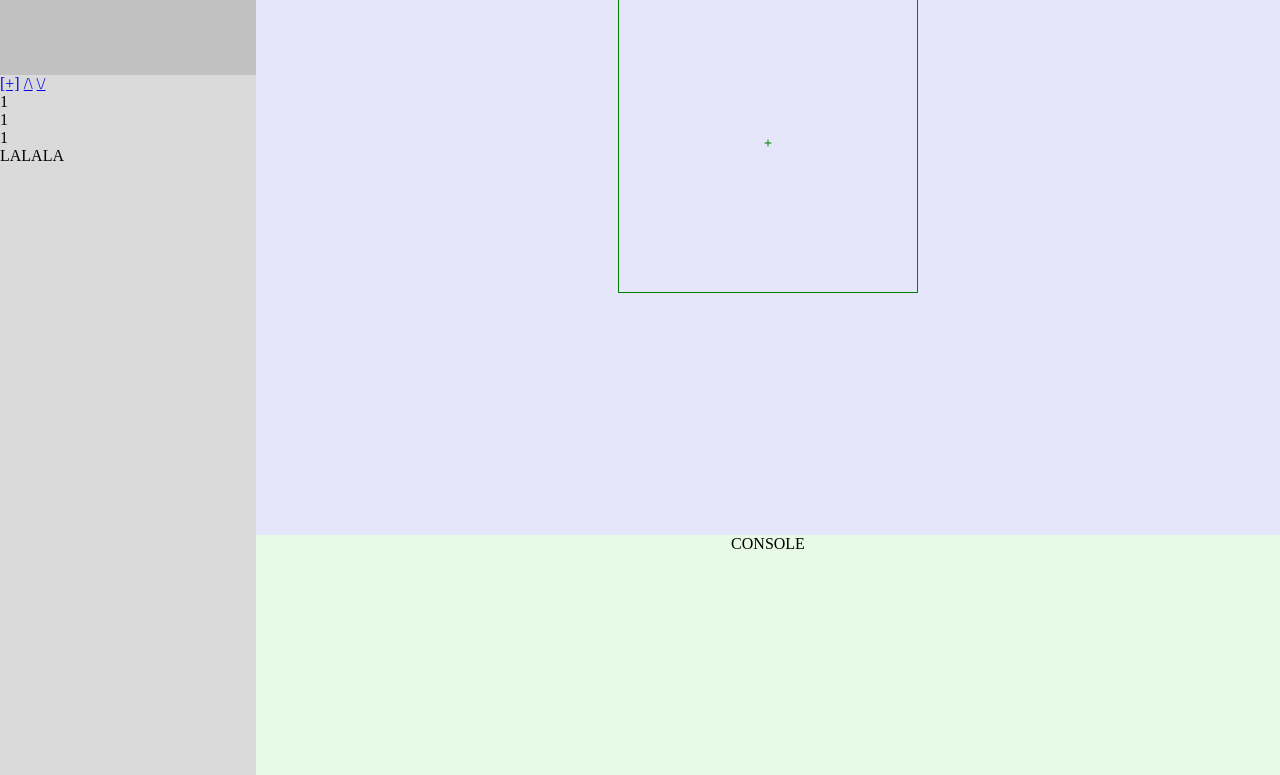
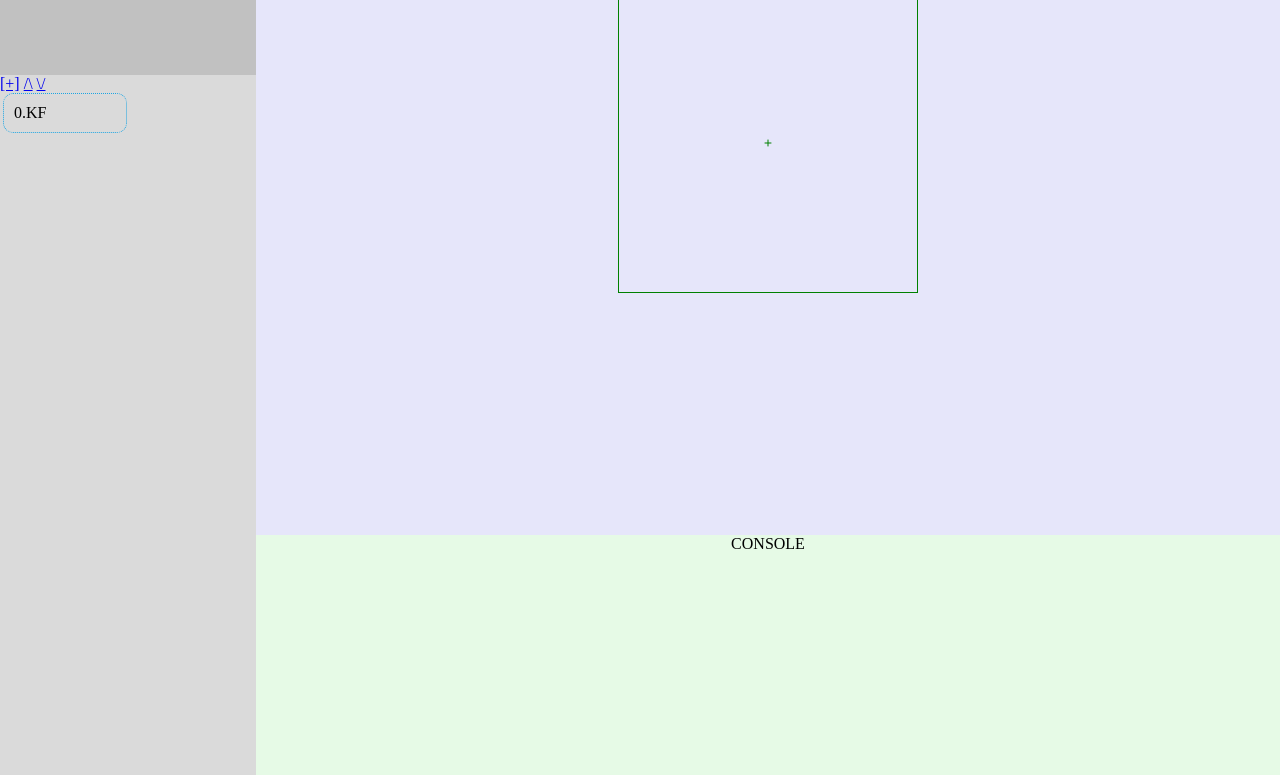
Before and after one commit to flockonus/javascriptinmotion, a plain HTML site: page index.html in a window 1280 px wide. Shown: the part 25-800 px from the top of the page. Drawn offline with nearby package versions, Linux system fonts and the light colour scheme.

Commit message:
KeyFrame is now selectable

```diff
--- a/index.html
+++ b/index.html
@@ -72,6 +72,20 @@
 					height: 30%;
 					background-color: #e6fae6;
 				}
+
+			dd{
+				-moz-border-radius: 10px;
+				-webkit-border-radius: 10px;
+				border: 2px solid #0e506e;
+				width: 40%;
+				padding: 10px;
+				margin-bottom: 5px;
+				margin-left: 3px;
+			}
+
+			.selected{
+				border: 1px dotted #1ca5e3;
+			}
 		</style>
 
 		<script type="text/javascript">
@@ -82,10 +96,11 @@
 
 		<script type="text/javascript">
 			// point-zero baby ;)
-			var $key_frames = []
-			var $dt = null;
+			var $kfs = []
+			var $dt = null
 			// {v: 'view', d: 'draw',  }
 			var $mode = "v"
+			var $focused_kf = null
 
 
 			// Aplico a Altura
@@ -99,9 +114,8 @@
 
 			function bind_keys(){
 				j(document).bind('keydown', 'd', function(){
-					$mode = 'd'
+					change_mode('draw')
 				});
-
 			}
 
 			j(document).ready( function(){
@@ -112,24 +126,23 @@
 				$dt = new DrawingTable('drawingtable')
 				$dt.reset()
 				add_key_frame()
+				j('#keyframes dd').live('click', function(e){
+					_focus_key_frame( e.target )
+				})
 			})
 
 			function add_key_frame(){
-				var num = _add_key_frame(null)
+				kf = new KeyFrame()
+				$kfs.push(kf)
+				j('#keyframes').append('<dd>'+($kfs.length-1)+'.'+kf.preview()+'</dd>')
 				scroll_down()
-				_focus_key_frame(num)
+				_focus_key_frame( j('#keyframes').children(':eq('+($kfs.length-1)+')'  ) )
 			}
 
-			function _focus_key_frame(number){
-				(number)
-			}
-
-			function _add_key_frame(where){
-				kf = new KeyFrame()
-				$key_frames.push(kf)
-				j('#keyframes').append('<dd>LALALA</dd>')
-				// mock
-				return $key_frames.length - 1
+			function _focus_key_frame(frame_node){
+				j('.selected').removeClass('selected')
+				j(frame_node).addClass('selected')
+				//scroll there somehow == scroll_down?
 			}
 
 			function scroll_down(){
@@ -145,17 +158,16 @@
     <body>
 
 		<div id="left">
+
     		<div id="header">
         		<h3>JavaScript In Motion</h3>
     		</div>
+
 			<div id="timeline">
 				<a href="javascript: add_key_frame();">[+]</a>
 					<a href="javascript: scroll_up();">/\</a>
 						<a href="javascript: scroll_down();">\/</a>
-				<dl id="keyframes"> <!-- reflects the state of the var keyframes[] -->
-					<dd class="frame-line">1</dd>
-					<dd class="frame-line">1</dd>
-					<dd class="frame-line">1</dd>
+				<dl id="keyframes"> <!-- reflects the state of the var $kfs[] -->
 				</dl>
 			</div>
     	</div>
--- a/lib/inmotion/drawing_table.js
+++ b/lib/inmotion/drawing_table.js
@@ -18,9 +18,9 @@ function DrawingTable(canvas_id){
 	this.center_y = this.h/2.0
 	this.center_rate = 100.0 // bigger the number, smaller the arrow
 	this.dull_color = 'green'
+	this.dot_color = 'black'
 	// Will use for CTRL-Z
 	this.raw_click_history = []
-
 
 	bind_events()
 
@@ -36,6 +36,7 @@ function DrawingTable(canvas_id){
 			c.save()
 
 			c.lineWidth =  2.0
+			c.strokeStyle = instance.dot_color
 			//TODO POST ! ta sendo chato..
 			var click = canvas_click_position(e)
 			remember_raw_click(click)
@@ -45,7 +46,7 @@ function DrawingTable(canvas_id){
 			c.stroke()
 
 			// this is to be used to record the bones InMotion way
-			remember_mapped_position(click)
+			mapped_position(click) // TODO something :P
 
 			c.restore()
 		})
--- a/lib/inmotion/key_frame.js
+++ b/lib/inmotion/key_frame.js
@@ -1,9 +1,24 @@
 /**
  * @author @flockonus
  *
- * A <collection> of bones
+ * A list of bones
  */
 
 function KeyFrame(){
+	instance = this
 
+	this.list = []
+
+	function add_bone(){
+
+	}
+
+	// TASK make a small canvas preview
+	function preview(){
+		return 'KF'
+	}
+
+	// PUBLIC METHODS
+	this.add_bone = add_bone
+	this.preview = preview
 }
```
